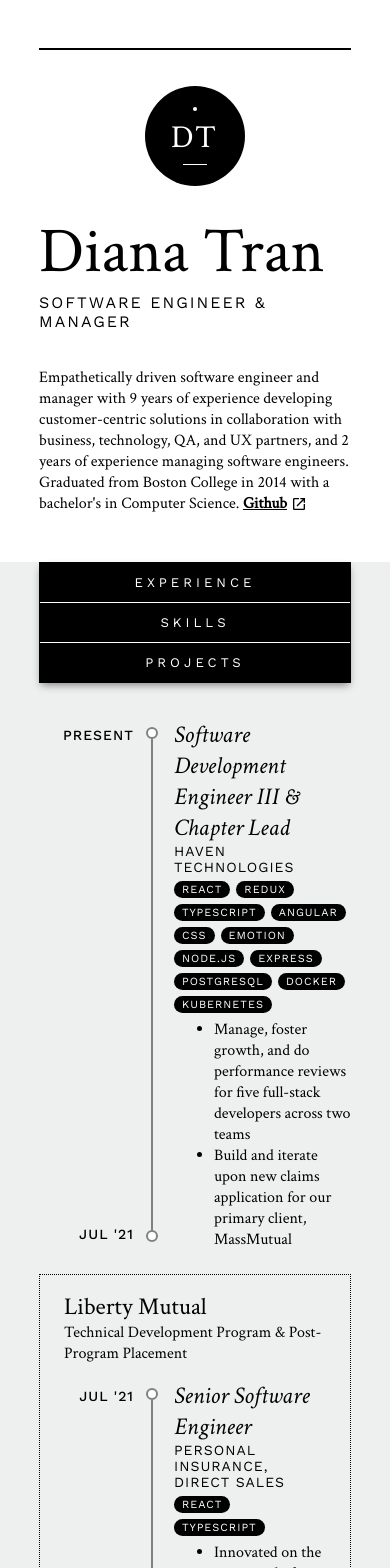
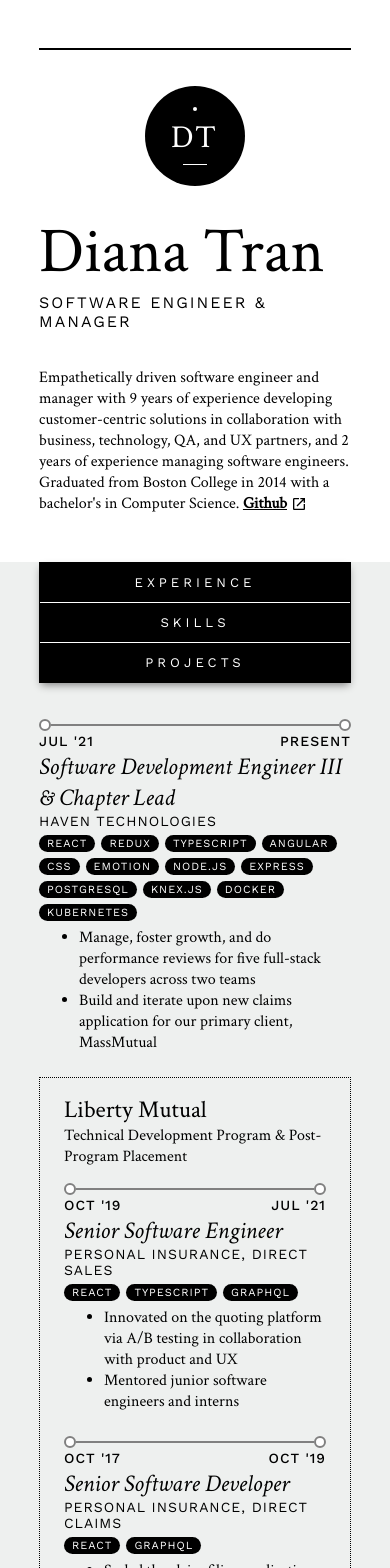
Before and after one commit to trandianat/portfolio, a React app: page / in a window 390 px wide. Shown: the top 1568 px of the page. Built offline with nearby package versions, Linux system fonts and the light colour scheme; no server answers; what @aws-amplify/ui-react, aws-amplify would draw is missing.

Commit message:
Make timelines horizontal on mobile

```diff
--- a/src/components/job/index.tsx
+++ b/src/components/job/index.tsx
@@ -18,15 +18,26 @@ export const Job = ({
   indent?: boolean;
 }): JSX.Element => (
   <div css={styles.job(indent)}>
-    <div css={styles.dates}>
-      <div css={styles.range}>
+    <div css={styles.verticalDates}>
+      <div css={styles.verticalRange}>
         <div className="sans">{end}</div>
         <div className="sans">{start}</div>
       </div>
-      <div css={styles.timeline}>
+      <div css={styles.verticalTimeline}>
         <div css={styles.circle} />
-        <div css={styles.line} />
+        <div css={styles.verticalLine} />
         <div css={styles.circle} />
+      </div>
+    </div>
+    <div css={styles.horizontalDates}>
+      <div css={styles.horizontalTimeline}>
+        <div css={styles.circle} />
+        <div css={styles.horizontalLine} />
+        <div css={styles.circle} />
+      </div>
+      <div css={styles.horizontalRange}>
+        <div className="sans">{start}</div>
+        <div className="sans">{end}</div>
       </div>
     </div>
     <div css={styles.role}>
--- a/src/components/job/styles.ts
+++ b/src/components/job/styles.ts
@@ -5,12 +5,17 @@ export const job = (indent: boolean) =>
   css({
     display: 'flex',
     gap: 16,
-    ...(indent && { paddingLeft: 24 }),
+    ...(indent && { '@media (min-width: 451px)': { paddingLeft: 24 } }),
+    '@media (max-width: 450px)': { flexDirection: 'column', gap: 2 },
   });
 
-export const dates = { display: 'flex', gap: 12 };
+export const verticalDates = css({
+  display: 'flex',
+  gap: 12,
+  '@media (max-width: 450px)': { display: 'none' },
+});
 
-export const range = css({
+export const verticalRange = css({
   display: 'flex',
   flexDirection: 'column',
   fontWeight: 500,
@@ -21,12 +26,44 @@ export const range = css({
   whiteSpace: 'nowrap',
 });
 
-export const timeline = css({
+export const verticalTimeline = css({
   alignItems: 'center',
   display: 'flex',
   flexDirection: 'column',
   padding: '8px 0',
 });
+
+export const horizontalDates = css({
+  display: 'flex',
+  flexDirection: 'column',
+  fontWeight: 500,
+  gap: 2,
+  '@media (min-width: 451px)': { display: 'none' },
+});
+
+export const verticalLine = {
+  backgroundColor: Color.DARK_GRAY,
+  height: '100%',
+  width: 2,
+};
+
+export const horizontalRange = {
+  display: 'flex',
+  justifyContent: 'space-between',
+};
+
+export const horizontalTimeline = {
+  alignItems: 'center',
+  display: 'flex',
+  flexGrow: 1,
+  justifyContent: 'space-between',
+};
+
+export const horizontalLine = {
+  backgroundColor: Color.DARK_GRAY,
+  height: 2,
+  width: '100%',
+};
 
 export const circle = {
   backgroundColor: Color.WHITE,
@@ -34,12 +71,6 @@ export const circle = {
   borderRadius: 8,
   minHeight: 8,
   minWidth: 8,
-};
-
-export const line = {
-  backgroundColor: Color.DARK_GRAY,
-  height: '100%',
-  width: 2,
 };
 
 export const role = css({
--- a/src/pages/resume/index.tsx
+++ b/src/pages/resume/index.tsx
@@ -27,6 +27,7 @@ export const Resume = (): JSX.Element => (
             'Node.js',
             'Express',
             'PostgreSQL',
+            'Knex.js',
             'Docker',
             'Kubernetes',
           ]}
@@ -47,7 +48,7 @@ export const Resume = (): JSX.Element => (
               company="Personal Insurance, Direct Sales"
               start="OCT '19"
               end="JUL '21"
-              skills={['React', 'TypeScript']}
+              skills={['React', 'TypeScript', 'GraphQL']}
               descriptions={[
                 'Innovated on the quoting platform via A/B testing in collaboration with product and UX',
                 'Mentored junior software engineers and interns',
@@ -58,7 +59,7 @@ export const Resume = (): JSX.Element => (
               company="Personal Insurance, Direct Claims"
               start="OCT '17"
               end="OCT '19"
-              skills={['React']}
+              skills={['React', 'GraphQL']}
               descriptions={[
                 'Scaled the claim filing application beyond first-party users, e.g., third-party and carriers',
                 'Created a website to help different types of claimants decide whether to file a claim',
```
